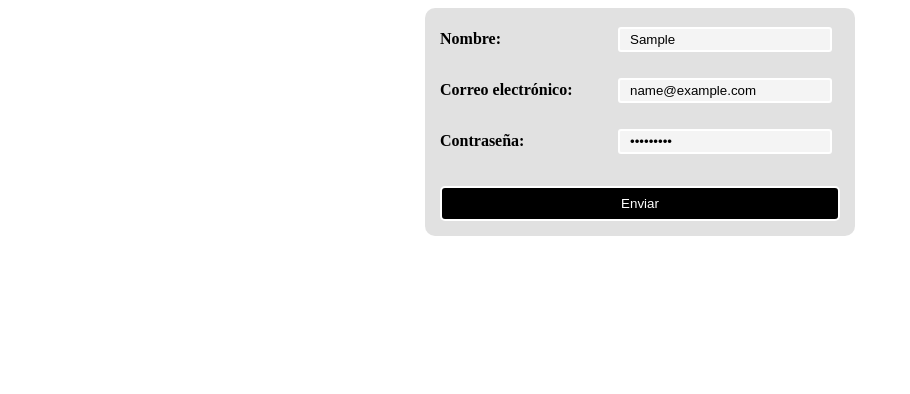
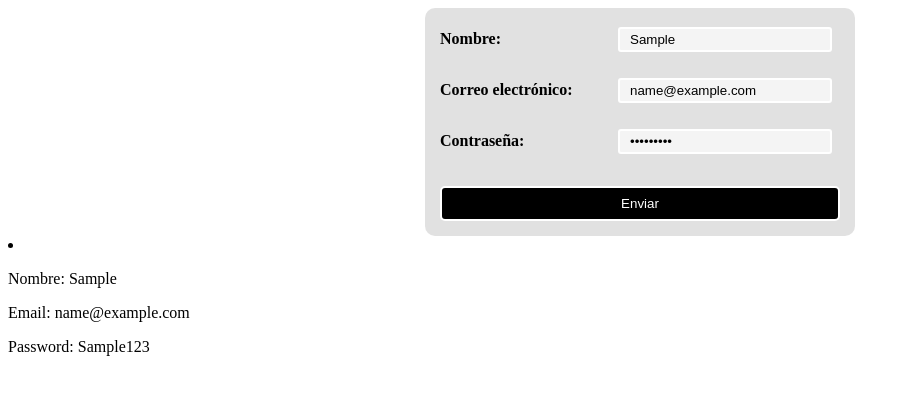
Before and after one commit to VienaCampo15/form-training, a plain HTML site: page index.html in a window 1280 px wide. Both pictures are taken after typing "Sample", "name@example.com", "Sample123" into the empty fields and a click on the button "Enviar". Shown: the whole page, without its empty margins (0-910 px from the left). Drawn offline with Linux system fonts and the light colour scheme.

Commit message:
listar users en el dom

```diff
--- a/index.html
+++ b/index.html
@@ -21,8 +21,9 @@
         <button type="submit">Enviar</button>
 
     </form>
+    <div id="div-li"></div>
     <script src="scripts/index.js"></script>
 
-    <div id="div-li"></div>
+
 </body>
 </html>
--- a/scripts/index.js
+++ b/scripts/index.js
@@ -1,5 +1,5 @@
 const users = []
-lis = document.getElementById("div-li")
+const lis = document.getElementById("div-li")
 document.getElementById("form").addEventListener('submit', function(event) {
      event.preventDefault();
 
@@ -10,7 +10,7 @@ document.getElementById("form").addEventListener('submit', function(event) {
      }
 
      users.push(user)
-     string = `<p class = "name"> Nombre: ${user.name} </p>
+     const string = `<p class = "name"> Nombre: ${user.name} </p>
      <p class="email"> Email: ${user.email}</p>
      <p class ="password"> Password: ${user.password}</p>`
      const li = document.createElement("li");
```
